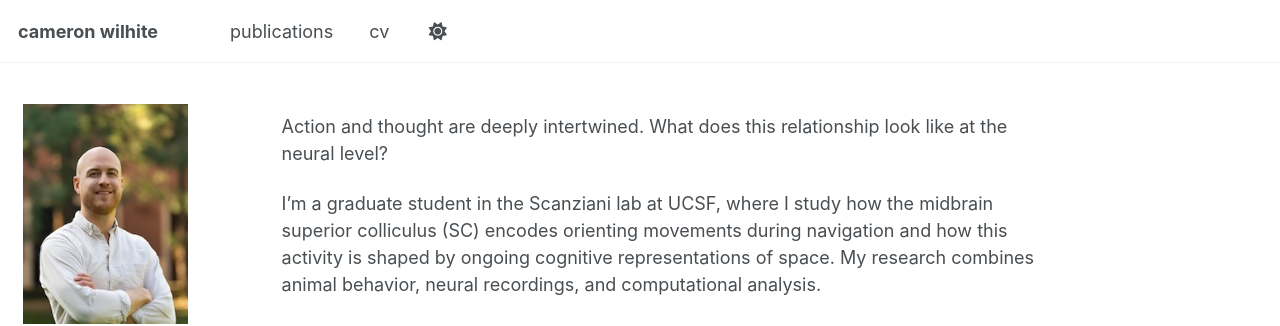
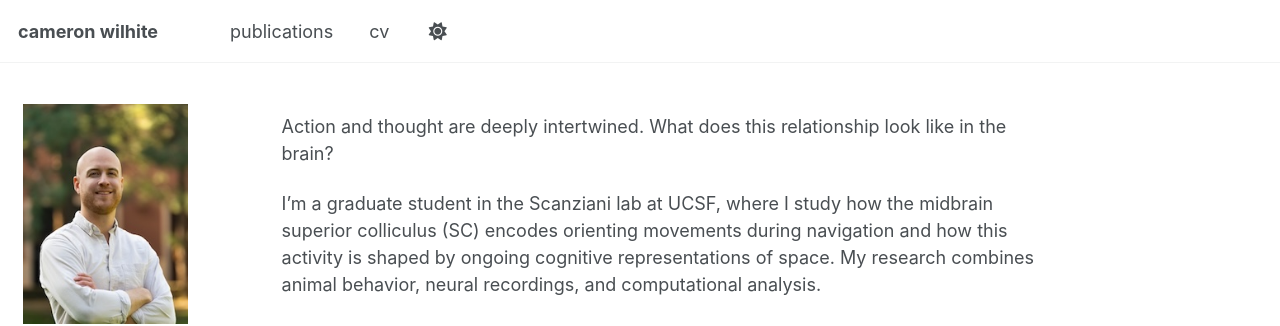
Before and after one commit to camwilhite/camwilhite.github.io, a Jekyll site: the page built from _pages/about.md, in a window 1280 px wide. Shown: the top 326 px of the page. Built offline with Jekyll 4.4.1, drawn with Linux system fonts in a browser that asks for light colours; a script that is not in the unit is left out.

Commit message:
Update about.md

```diff
--- a/_pages/about.md
+++ b/_pages/about.md
@@ -7,7 +7,7 @@ redirect_from:
   - /about.html
 ---
 
-Action and thought are deeply intertwined. What does this relationship look like at the neural level?
+Action and thought are deeply intertwined. What does this relationship look like in the brain?
 
 I'm a graduate student in the Scanziani lab at UCSF, where I study how the midbrain superior colliculus (SC) encodes orienting movements during navigation and how this activity is shaped by ongoing cognitive representations of space. My research combines animal behavior, neural recordings, and computational analysis.
 
```
